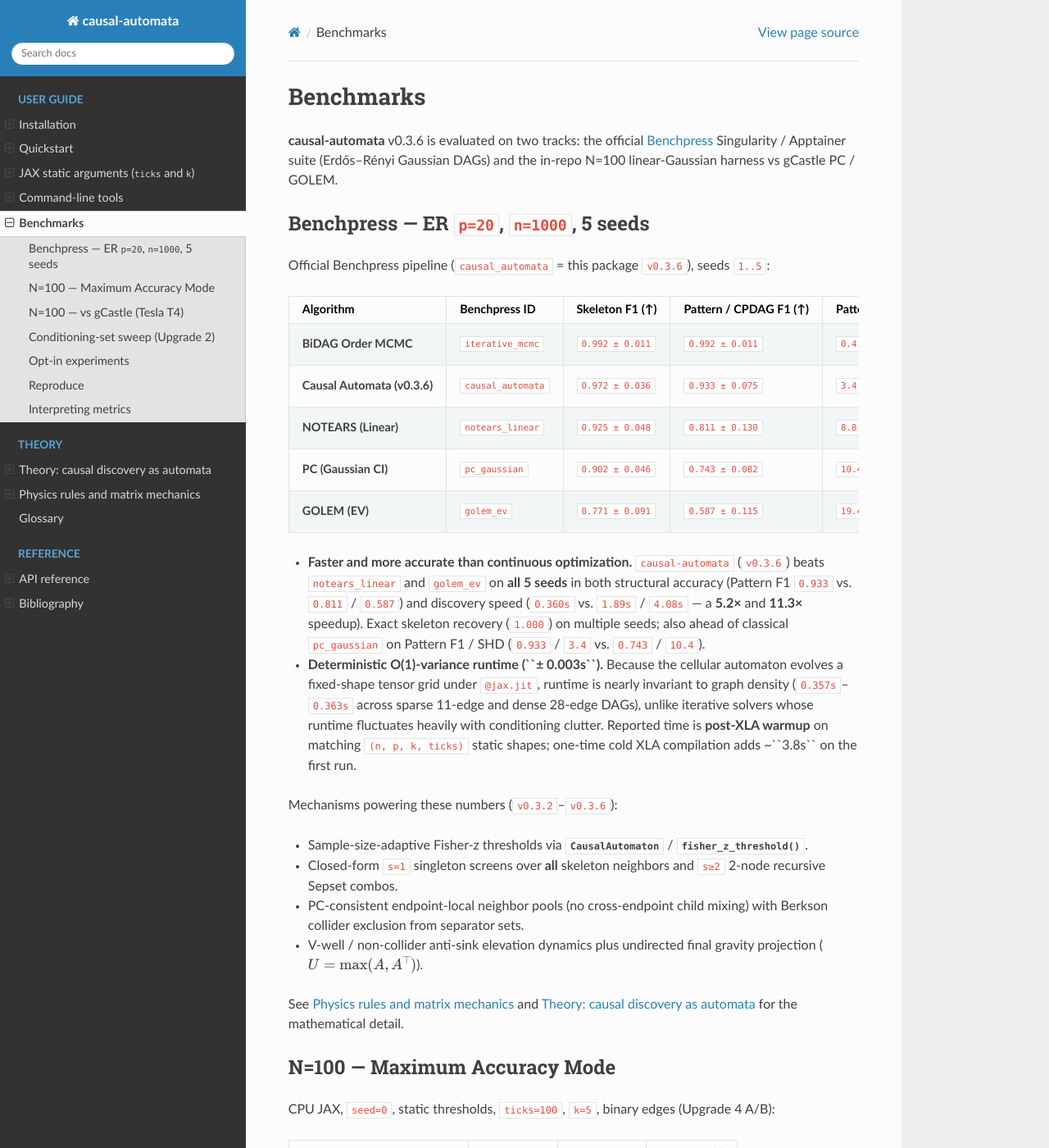
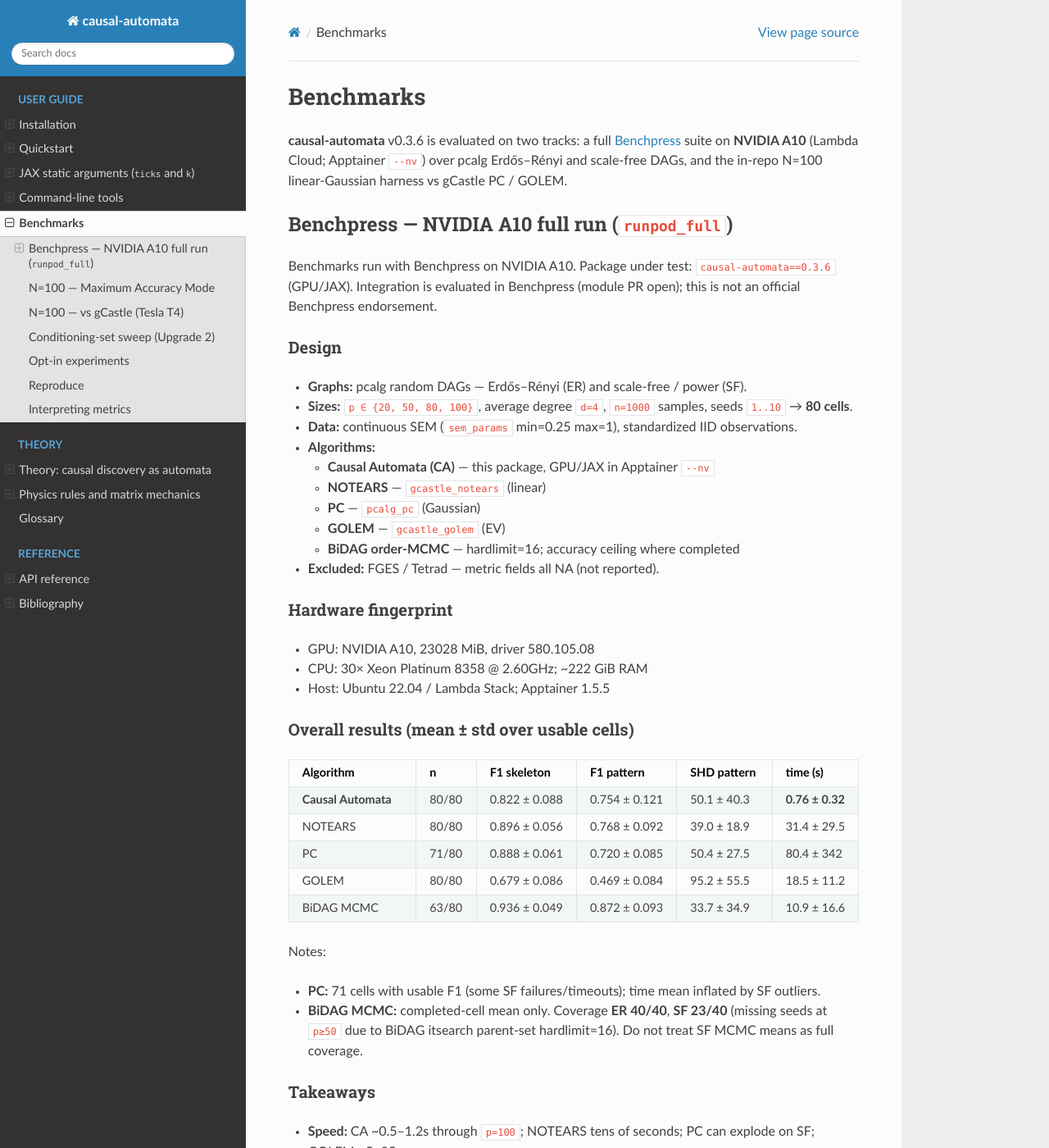
Before and after one commit to kazuyamagiwa/causal-automata, a Sphinx documentation site: the page built from docs/benchmarks.rst, in a window 1280 px wide and 1400 px high. Shown: the whole window at 82% size. Built offline with Sphinx 7.4.7 and the Read the Docs theme 3.1.0, drawn with Linux system fonts in a browser that asks for light colours; some of the changed text lies outside the part shown.

Commit message:
docs: publish Lambda A10 Benchpress full-run results
Replace the ER p=20 / 5-seed holdout tables with the NVIDIA A10
runpod_full 80-cell results (ER+SF), keep README compact, and expand
RTD with methods, paired wins, MCMC ceiling caveats, and by-family×p.

Co-authored-by: kazu <kazuyamagiwa@users.noreply.github.com>

```diff
--- a/docs/benchmarks.rst
+++ b/docs/benchmarks.rst
@@ -1,74 +1,253 @@
 Benchmarks
 ==========
 
-**causal-automata** v0.3.6 is evaluated on two tracks: the official
-`Benchpress <https://github.com/felixleopoldo/benchpress>`_ Singularity /
-Apptainer suite (Erdős–Rényi Gaussian DAGs) and the in-repo N=100
-linear-Gaussian harness vs gCastle PC / GOLEM.
+**causal-automata** v0.3.6 is evaluated on two tracks: a full
+`Benchpress <https://github.com/felixleopoldo/benchpress>`_ suite on
+**NVIDIA A10** (Lambda Cloud; Apptainer ``--nv``) over pcalg Erdős–Rényi
+and scale-free DAGs, and the in-repo N=100 linear-Gaussian harness vs
+gCastle PC / GOLEM.
 
-Benchpress — ER ``p=20``, ``n=1000``, 5 seeds
----------------------------------------------
+Benchpress — NVIDIA A10 full run (``runpod_full``)
+----------------------------------------------------
 
-Official Benchpress pipeline (``causal_automata`` = this package
-``v0.3.6``), seeds ``1..5``:
+Benchmarks run with Benchpress on NVIDIA A10. Package under test:
+``causal-automata==0.3.6`` (GPU/JAX). Integration is evaluated in
+Benchpress (module PR open); this is not an official Benchpress
+endorsement.
+
+Design
+~~~~~~
+
+* **Graphs:** pcalg random DAGs — Erdős–Rényi (ER) and scale-free /
+  power (SF).
+* **Sizes:** ``p ∈ {20, 50, 80, 100}``, average degree ``d=4``,
+  ``n=1000`` samples, seeds ``1..10`` → **80 cells**.
+* **Data:** continuous SEM (``sem_params`` min=0.25 max=1), standardized
+  IID observations.
+* **Algorithms:**
+
+  * **Causal Automata (CA)** — this package, GPU/JAX in Apptainer
+    ``--nv``
+  * **NOTEARS** — ``gcastle_notears`` (linear)
+  * **PC** — ``pcalg_pc`` (Gaussian)
+  * **GOLEM** — ``gcastle_golem`` (EV)
+  * **BiDAG order-MCMC** — hardlimit=16; accuracy ceiling where
+    completed
+
+* **Excluded:** FGES / Tetrad — metric fields all NA (not reported).
+
+Hardware fingerprint
+~~~~~~~~~~~~~~~~~~~~
+
+* GPU: NVIDIA A10, 23028 MiB, driver 580.105.08
+* CPU: 30× Xeon Platinum 8358 @ 2.60GHz; ~222 GiB RAM
+* Host: Ubuntu 22.04 / Lambda Stack; Apptainer 1.5.5
+
+Overall results (mean ± std over usable cells)
+~~~~~~~~~~~~~~~~~~~~~~~~~~~~~~~~~~~~~~~~~~~~~~
 
 .. list-table::
    :header-rows: 1
-   :widths: 28 22 16 18 14 14
+   :widths: 22 10 16 16 16 14
 
    * - Algorithm
-     - Benchpress ID
-     - Skeleton F1 (↑)
-     - Pattern / CPDAG F1 (↑)
-     - Pattern SHD (↓)
-     - Wall Time (s)
-   * - **BiDAG Order MCMC**
-     - ``iterative_mcmc``
-     - ``0.992 ± 0.011``
-     - ``0.992 ± 0.011``
-     - ``0.4 ± 0.5``
-     - ``0.78 ± 0.05``
-   * - **Causal Automata (v0.3.6)**
-     - ``causal_automata``
-     - ``0.972 ± 0.036``
-     - ``0.933 ± 0.075``
-     - ``3.4 ± 4.4``
-     - ``0.360 ± 0.003``
-   * - **NOTEARS (Linear)**
-     - ``notears_linear``
-     - ``0.925 ± 0.048``
-     - ``0.811 ± 0.130``
-     - ``8.8 ± 7.4``
-     - ``1.89 ± 1.51``
-   * - **PC (Gaussian CI)**
-     - ``pc_gaussian``
-     - ``0.902 ± 0.046``
-     - ``0.743 ± 0.082``
-     - ``10.4 ± 3.9``
-     - ``0.098 ± 0.021``
-   * - **GOLEM (EV)**
-     - ``golem_ev``
-     - ``0.771 ± 0.091``
-     - ``0.587 ± 0.115``
-     - ``19.4 ± 10.1``
-     - ``4.08 ± 0.10``
+     - n
+     - F1 skeleton
+     - F1 pattern
+     - SHD pattern
+     - time (s)
+   * - **Causal Automata**
+     - 80/80
+     - 0.822 ± 0.088
+     - 0.754 ± 0.121
+     - 50.1 ± 40.3
+     - **0.76 ± 0.32**
+   * - NOTEARS
+     - 80/80
+     - 0.896 ± 0.056
+     - 0.768 ± 0.092
+     - 39.0 ± 18.9
+     - 31.4 ± 29.5
+   * - PC
+     - 71/80
+     - 0.888 ± 0.061
+     - 0.720 ± 0.085
+     - 50.4 ± 27.5
+     - 80.4 ± 342
+   * - GOLEM
+     - 80/80
+     - 0.679 ± 0.086
+     - 0.469 ± 0.084
+     - 95.2 ± 55.5
+     - 18.5 ± 11.2
+   * - BiDAG MCMC
+     - 63/80
+     - 0.936 ± 0.049
+     - 0.872 ± 0.093
+     - 33.7 ± 34.9
+     - 10.9 ± 16.6
 
-* **Faster and more accurate than continuous optimization.**
-  ``causal-automata`` (``v0.3.6``) beats ``notears_linear`` and
-  ``golem_ev`` on **all 5 seeds** in both structural accuracy
-  (Pattern F1 ``0.933`` vs. ``0.811`` / ``0.587``) and discovery speed
-  (``0.360s`` vs. ``1.89s`` / ``4.08s`` — a **5.2×** and **11.3×**
-  speedup). Exact skeleton recovery (``1.000``) on multiple seeds; also
-  ahead of classical ``pc_gaussian`` on Pattern F1 / SHD
-  (``0.933`` / ``3.4`` vs. ``0.743`` / ``10.4``).
-* **Deterministic O(1)-variance runtime (``± 0.003s``).**
-  Because the cellular automaton evolves a fixed-shape tensor grid under
-  ``@jax.jit``, runtime is nearly invariant to graph density
-  (``0.357s``–``0.363s`` across sparse 11-edge and dense 28-edge DAGs),
-  unlike iterative solvers whose runtime fluctuates heavily with
-  conditioning clutter. Reported time is **post-XLA warmup** on matching
-  ``(n, p, k, ticks)`` static shapes; one-time cold XLA compilation adds
-  ~``3.8s`` on the first run.
+Notes:
+
+* **PC:** 71 cells with usable F1 (some SF failures/timeouts); time mean
+  inflated by SF outliers.
+* **BiDAG MCMC:** completed-cell mean only. Coverage **ER 40/40**,
+  **SF 23/40** (missing seeds at ``p≥50`` due to BiDAG itsearch
+  parent-set hardlimit=16). Do not treat SF MCMC means as full coverage.
+
+Takeaways
+~~~~~~~~~
+
+* **Speed:** CA ~0.5–1.2s through ``p=100``; NOTEARS tens of seconds; PC
+  can explode on SF; GOLEM ~5–35s.
+* **Accuracy:** CA ≫ GOLEM; beats PC on pattern more often than not;
+  neck-and-neck with NOTEARS on pattern (NOTEARS stronger on skeleton).
+* **Ceiling:** Where BiDAG order-MCMC finishes, it sets a higher bar
+  (~9× median / ~14× mean slower) — expensive oracle, not a default.
+* **Graphs:** On official pcalg ER/SF, CA is not simply
+  “ER good / SF bad”; SF pattern F1 often matches or exceeds ER, with
+  high seed variance.
+
+Paired wins (same family × ``p`` × seed; CA vs other)
+~~~~~~~~~~~~~~~~~~~~~~~~~~~~~~~~~~~~~~~~~~~~~~~~~~~~~
+
+**F1 pattern — CA win rate**
+
+.. list-table::
+   :header-rows: 1
+   :widths: 18 14 14 14 22
+
+   * - vs
+     - n paired
+     - CA wins
+     - CA loses
+     - mean Δ (CA − other)
+   * - NOTEARS
+     - 80
+     - 37 (**46%**)
+     - 43
+     - −0.014
+   * - PC
+     - 71
+     - 44 (**62%**)
+     - 27
+     - +0.042
+   * - GOLEM
+     - 80
+     - 79 (**99%**)
+     - 1
+     - +0.286
+   * - BiDAG MCMC
+     - 63
+     - 14 (**22%**)
+     - 49
+     - −0.110
+
+**F1 skeleton — CA win rate**
+
+.. list-table::
+   :header-rows: 1
+   :widths: 18 10 18 16
+
+   * - vs
+     - n
+     - CA wins
+     - mean Δ
+   * - NOTEARS
+     - 80
+     - 10 (12%)
+     - −0.074
+   * - PC
+     - 71
+     - 12 (17%)
+     - −0.060
+   * - GOLEM
+     - 80
+     - 76 (95%)
+     - +0.143
+   * - BiDAG MCMC
+     - 63
+     - 6 (10%)
+     - −0.107
+
+CA skeleton errors are FP-leaning (~58% of FP+FN).
+
+MCMC as accuracy ceiling (overlap only)
+~~~~~~~~~~~~~~~~~~~~~~~~~~~~~~~~~~~~~~~
+
+BiDAG order-MCMC completed **63/80** cells (ER 40/40, SF 23/40). On the
+overlap:
+
+* **ER** (n=40): CA F1 pattern 0.728 vs MCMC 0.848; times ~0.76s vs
+  ~6.7s
+* **SF** (n=23): CA F1 pattern 0.822 vs MCMC 0.915; times ~0.65s vs
+  ~17.9s
+* Runtime ratio MCMC/CA: **~9× median**, **~14× mean**
+
+By family × ``p`` (mean F1 pattern / mean time)
+~~~~~~~~~~~~~~~~~~~~~~~~~~~~~~~~~~~~~~~~~~~~~~~
+
+.. list-table::
+   :header-rows: 1
+   :widths: 12 14 16 16 14 18
+
+   * - Cell
+     - CA
+     - NOTEARS
+     - PC
+     - GOLEM
+     - MCMC
+   * - ER p=20
+     - 0.69 / 0.5s
+     - 0.66 / 11s
+     - 0.67 / 0.2s
+     - 0.45 / 6s
+     - 0.92 / 1.4s
+   * - ER p=50
+     - 0.70 / 0.5s
+     - 0.80 / 22s
+     - 0.72 / 0.6s
+     - 0.41 / 11s
+     - 0.89 / 4s
+   * - ER p=80
+     - 0.76 / 0.8s
+     - 0.80 / 45s
+     - 0.74 / 1.1s
+     - 0.41 / 23s
+     - 0.82 / 9s
+   * - ER p=100
+     - 0.76 / 1.2s
+     - 0.85 / 53s
+     - 0.76 / 1.5s
+     - 0.42 / 34s
+     - 0.77 / 13s
+   * - SF p=20
+     - 0.79 / 0.5s
+     - 0.69 / 4s
+     - 0.75 / 0.4s
+     - 0.52 / 6s
+     - 0.96 / 1.5s
+   * - SF p=50
+     - 0.72 / 0.5s
+     - 0.75 / 27s
+     - 0.69 / 271s\*
+     - 0.50 / 11s
+     - 0.88 / 22s (n=6)
+   * - SF p=80
+     - 0.80 / 0.8s
+     - 0.80 / 36s
+     - 0.70 / 315s\*
+     - 0.52 / 22s
+     - 0.89 / 38s (n=3)
+   * - SF p=100
+     - 0.80 / 1.2s
+     - 0.78 / 54s
+     - 0.70 / 223s\*
+     - 0.53 / 35s
+     - 0.86 / 38s (n=4)
+
+\* PC SF times include severe outliers / incomplete seeds. MCMC SF rows
+at ``p≥50`` are completed-cell means only (not full 10-seed coverage).
 
 Mechanisms powering these numbers (``v0.3.2``–``v0.3.6``):
 
@@ -173,8 +352,8 @@ PC uses gCastle ``variant="stable"`` with Fisher-Z tests. GOLEM uses
 :data:`causal_automata.benchmark.GOLEM_DEFAULT_KWARGS` (no early-stop —
 fixed Adam budget). The CA row warms up JIT outside the timed window.
 
-Benchpress rows above are from the external Singularity/Apptainer
-pipeline (not the gCastle harness).
+Benchpress A10 rows above are from the external Singularity/Apptainer
+pipeline on Lambda Cloud (not the gCastle harness).
 
 Interpreting metrics
 --------------------
@@ -185,10 +364,9 @@ Interpreting metrics
   directed pattern (:func:`~causal_automata.dag_to_cpdag`).
 * **Pattern SHD** — structural Hamming distance on the CPDAG pattern.
 * **Wall time** — algorithm ``learn`` / CA step loop only (data generation
-  excluded). Benchpress ``causal_automata`` times are **post-XLA warmup**
-  on matching ``(n, p, k, ticks)`` static shapes (cold compile ~``3.8s``
-  once); the in-repo gCastle harness also warms JIT outside the timed
-  window.
+  excluded). Benchpress ``causal_automata`` times are measured under
+  Apptainer ``--nv`` on the A10 host above; the in-repo gCastle harness
+  warms JIT outside the timed window.
 
 PC remains a strong accuracy baseline when runtime is acceptable. The
 automaton is aimed at settings where parallel adjacency updates — and
--- a/docs/theory.rst
+++ b/docs/theory.rst
@@ -129,6 +129,6 @@ v0.3.6 mirrors that discipline inside the cellular update:
 
 Together with sample-size-adaptive Fisher-z thresholds
 (:func:`~causal_automata.fisher_z_threshold`) and CPDAG conversion
-(:func:`~causal_automata.dag_to_cpdag`), these rules lift Pattern F1 on
-the Benchpress ER ``p=20``, ``n=1000``, 5-seed suite to
-``0.933 ± 0.075`` (SHD ``3.4 ± 4.4``) — see :doc:`benchmarks`.
+(:func:`~causal_automata.dag_to_cpdag`), these rules reach Pattern F1
+``0.754 ± 0.121`` (SHD ``50.1 ± 40.3``) on the Benchpress A10 full run
+(ER + scale-free, 80 cells) — see :doc:`benchmarks`.
```
Also changed, not shown: README.md (+27 -20 lines), docs/index.rst (+6 -6 lines).
